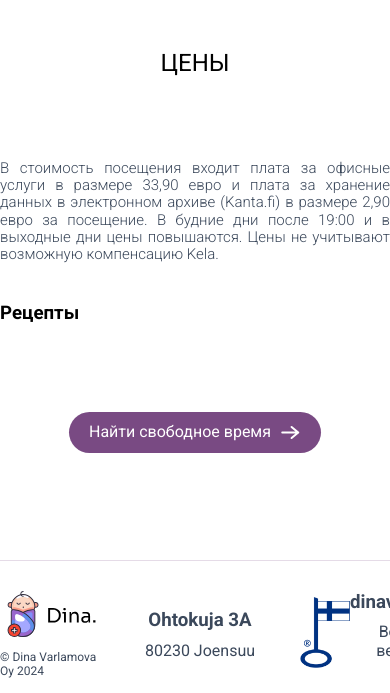
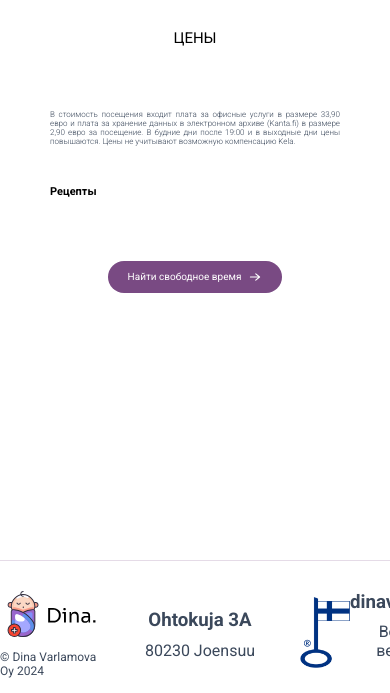
Before and after one commit to DAPDevs-Solutions/DinaDocProject, a Django app: page /ru/price/ in a window 390 px wide; the page is wider, and only the part inside the window is pictured. Shown: the part 135-828 px from the top of that part. Run offline with Django 5.2, Linux system fonts and the light colour scheme; data that the repository does not hold is empty.

Commit message:
Added media queries

```diff
--- a/menu_pages/static/css/price_page.css
+++ b/menu_pages/static/css/price_page.css
@@ -36,6 +36,7 @@
 
 .price__data {
     min-width: 130px;
+    box-sizing: border-box;
 }
 
 .table_row {
@@ -69,3 +70,132 @@
 .make-appointment-span {
     padding-right: 5px;
 }
+
+@media only screen and (max-width: 1280px) {
+    .prices-table {
+        padding: 0 50px;
+    }
+}
+
+@media only screen and (max-width: 800px) {
+    .prices h2 {
+        font-size: 17px;
+    }
+
+    .title__data, .price__data, .appointment-prices p {
+        font-size: 12px;
+    }
+
+    .prescription-prices h3 {
+        font-size: 15px;
+    }
+
+    .make-appointment-span {
+        font-size: 12px;
+    }
+
+    .make-appointment-btn img {
+        width: 18px;
+        height: 14px;
+    }
+}
+
+@media only screen and (max-width: 768px) {
+
+
+    .table_row {
+        height: 35px;
+    }
+
+    .title__data {
+        padding-left: 10px;
+        font-size: 12px;
+    }
+
+    .price__data {
+        min-width: 100px;
+    }
+}
+
+@media only screen and (max-width: 625px) {
+    .prices {
+        margin-bottom: 40px;
+    }
+
+    .prices h2 {
+        font-size: 15px;
+        padding: 30px 0;
+    }
+
+    .prices-table {
+        margin-bottom: 40px;
+    }
+
+    .table_row {
+        height: 30px;
+    }
+
+    .title__data, .price__data, .appointment-prices p {
+        font-size: 10px;
+    }
+
+    .price__data {
+        min-width: 60px;
+    }
+
+    .prescription-prices h3 {
+        font-size: 12px;
+    }
+
+    .make-appointment-span {
+        font-size: 10px;
+    }
+
+    .make-appointment-btn img {
+        width: 16px;
+        height: 12px;
+    }
+}
+
+@media only screen and (max-width: 500px) {
+    .title__data, .price__data {
+        font-size: 9px;
+    }
+
+    .price__data {
+        min-width: 60px;
+    }
+
+    .appointment-prices p {
+        font-size: 10px;
+    }
+}
+
+
+@media only screen and (max-width: 470px) {
+    .title__data, .price__data {
+        font-size: 8px;
+    }
+
+    .price__data {
+        min-width: 50px;
+    }
+}
+
+@media only screen and (max-width: 420px) {
+    .title__data, .price__data {
+        font-size: 7px;
+    }
+
+    .price__data {
+        min-width: 40px;
+    }
+
+    .prescription-prices h3 {
+        font-size: 11px;
+    }
+
+    .appointment-prices p{
+        font-size: 8px;
+    }
+}
```
